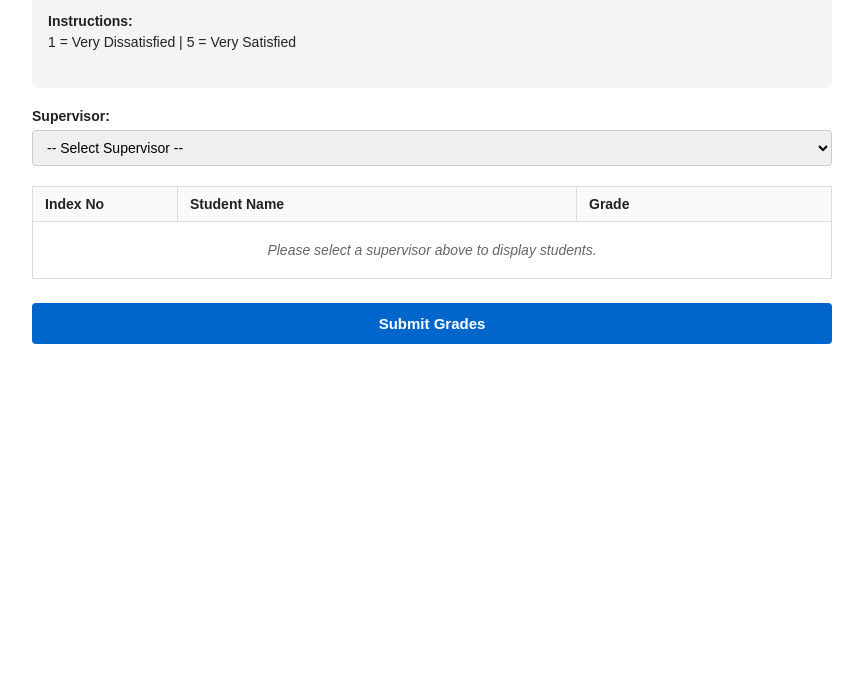
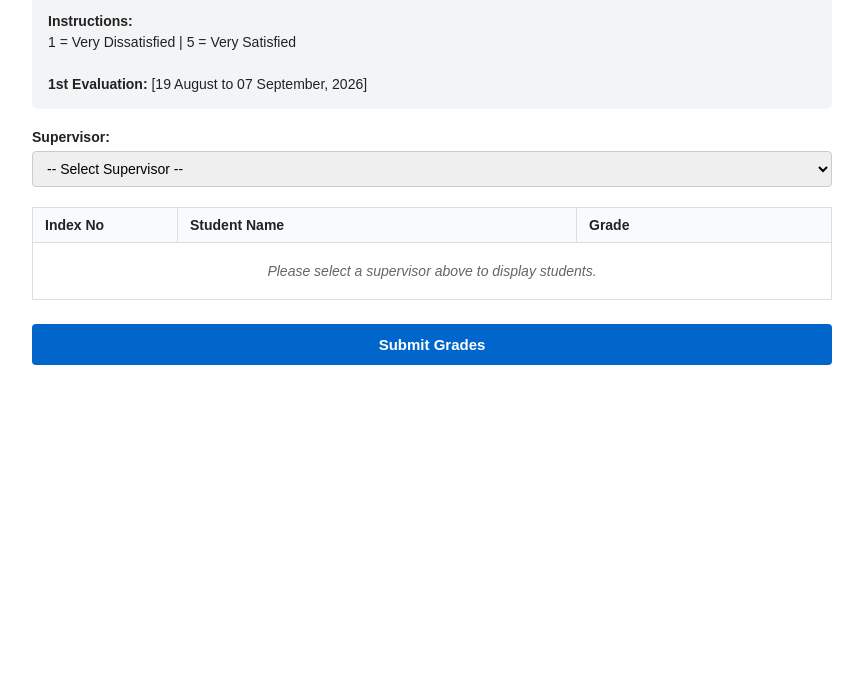
Before and after one commit to Dalpedil/weekly-grading-app, a website: page public/index.html in a window 1280 px wide. Shown: the part 113-800 px from the top of the page, without its empty margins (208-1071 px from the left). Drawn offline with Linux system fonts and the light colour scheme.

Commit message:
Update index.html

```diff
--- a/public/index.html
+++ b/public/index.html
@@ -26,7 +26,7 @@
   <div class="instruction-box">
     <strong>Instructions:</strong><br>
     1 = Very Dissatisfied | 5 = Very Satisfied<br><br>
-
+    <strong> 1st Evaluation:</strong> [19 August to 07 September, 2026]
   </div>
 
   <form id="gradingForm">
```
